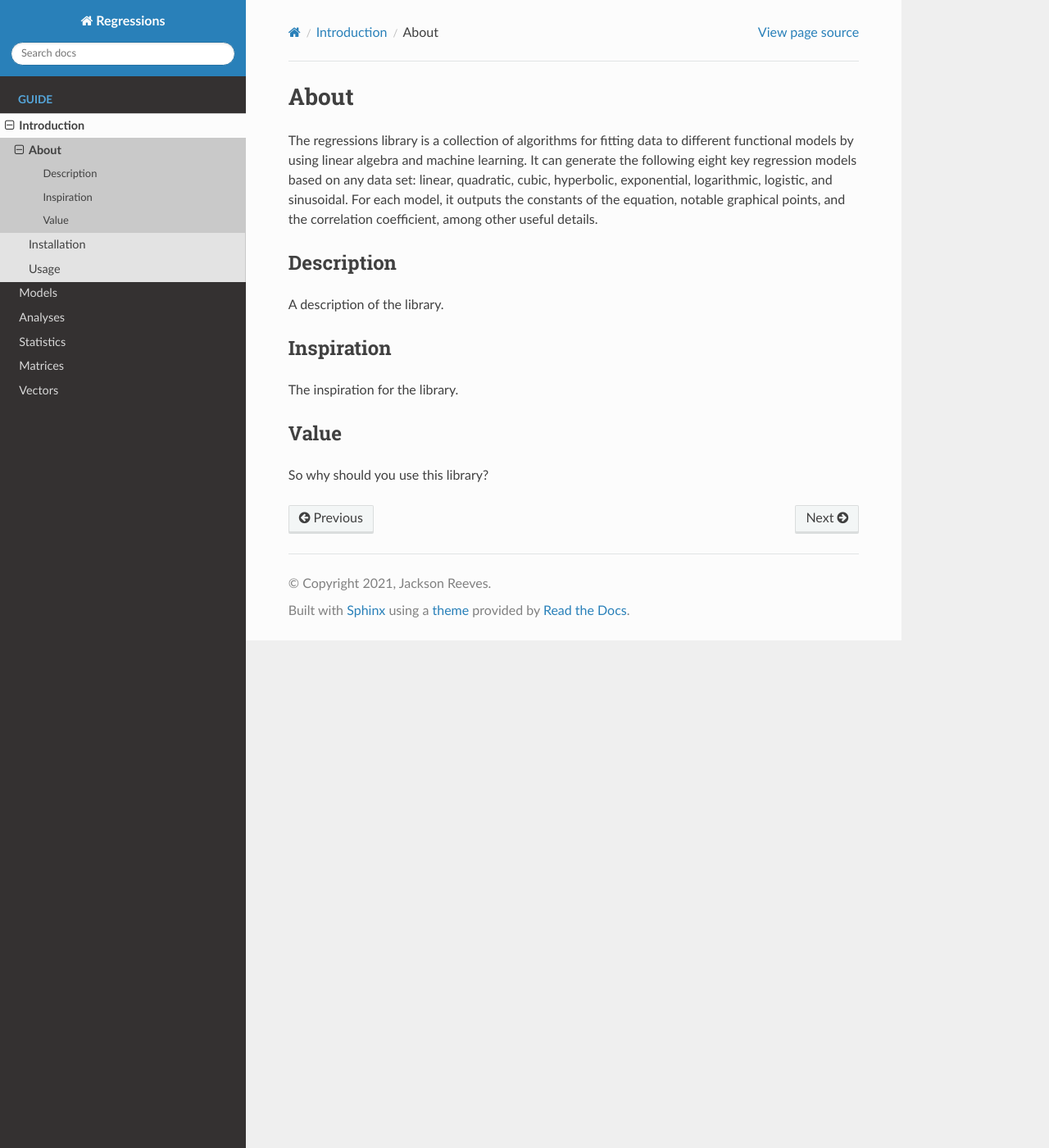
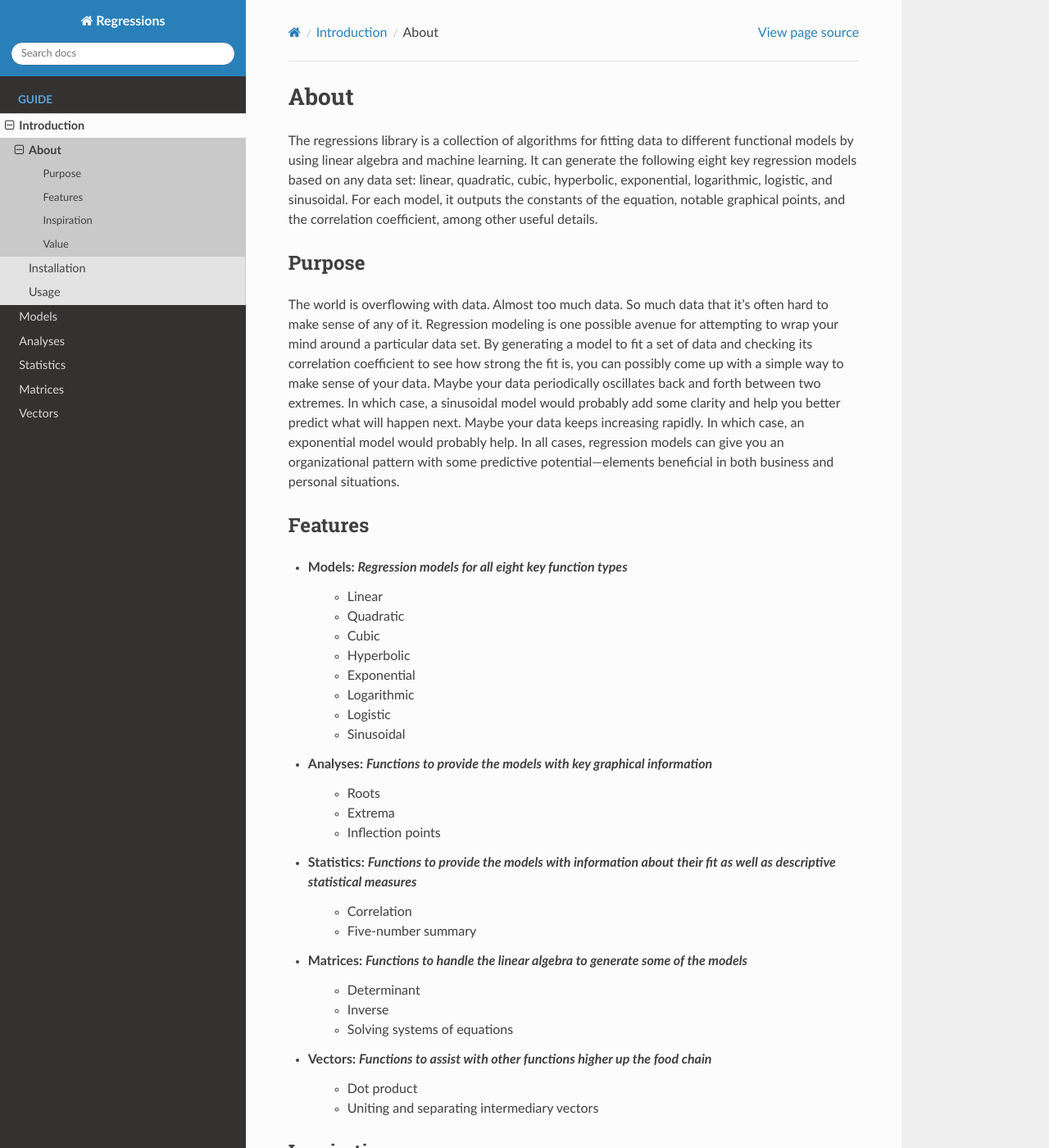
Before and after one commit to jtreeves/regressions_library, a Sphinx documentation site: the page built from documentation/source/introduction/pages/about.rst, in a window 1280 px wide and 1400 px high. Shown: the whole window at 82% size. Built offline with Sphinx 7.4.7 and the Read the Docs theme 2.0.0, drawn with Linux system fonts in a browser that asks for light colours; some of the changed text lies outside the part shown.

Commit message:
[about] Finalize page

```diff
--- a/documentation/source/introduction/pages/about.rst
+++ b/documentation/source/introduction/pages/about.rst
@@ -2,14 +2,41 @@ About
 -----
 The regressions library is a collection of algorithms for fitting data to different functional models by using linear algebra and machine learning. It can generate the following eight key regression models based on any data set: linear, quadratic, cubic, hyperbolic, exponential, logarithmic, logistic, and sinusoidal. For each model, it outputs the constants of the equation, notable graphical points, and the correlation coefficient, among other useful details.
 
-Description
-***********
-A description of the library.
+Purpose
+*******
+The world is overflowing with data. Almost too much data. So much data that it's often hard to make sense of any of it. Regression modeling is one possible avenue for attempting to wrap your mind around a particular data set. By generating a model to fit a set of data and checking its correlation coefficient to see how strong the fit is, you can possibly come up with a simple way to make sense of your data. Maybe your data periodically oscillates back and forth between two extremes. In which case, a sinusoidal model would probably add some clarity and help you better predict what will happen next. Maybe your data keeps increasing rapidly. In which case, an exponential model would probably help. In all cases, regression models can give you an organizational pattern with some predictive potential—elements beneficial in both business and personal situations.
+
+Features
+********
+
+* **Models**: *Regression models for all eight key function types*
+    * Linear
+    * Quadratic
+    * Cubic
+    * Hyperbolic
+    * Exponential
+    * Logarithmic
+    * Logistic
+    * Sinusoidal
+* **Analyses**: *Functions to provide the models with key graphical information*
+    * Roots
+    * Extrema
+    * Inflection points
+* **Statistics**: *Functions to provide the models with information about their fit as well as descriptive statistical measures*
+    * Correlation
+    * Five-number summary
+* **Matrices**: *Functions to handle the linear algebra to generate some of the models*
+    * Determinant
+    * Inverse
+    * Solving systems of equations
+* **Vectors**: *Functions to assist with other functions higher up the food chain*
+    * Dot product
+    * Uniting and separating intermediary vectors
 
 Inspiration
 ***********
-The inspiration for the library.
+Many sites on the web offer free generations of various regression models. However, most do not include sinusoidal or logistic regression models, since they would require using machine learning to generate them. I wanted to build a package for Python that involved all the regression models I saw on a regular basis, plus the two key models of sinusoidal and logistic. I also wanted to include a function that would generate all the models for a specific data set at once (hence, the `run_all` function).
 
 Value
 *****
-So why should you use this library?
+So why should you use this library? If you've ever been overwhelmed by too much data and just want to make sense of it, then this library is for you.
--- a/setup.py
+++ b/setup.py
@@ -18,8 +18,14 @@ setup(
     },
     classifiers=[
         'License :: OSI Approved :: MIT License',
+        'Programming Language :: Python',
         'Programming Language :: Python :: 3',
         'Programming Language :: Python :: 3.9',
+        'Topic :: Scientific/Engineering',
+        'Topic :: Scientific/Engineering :: Mathematics',
+        'Topic :: Software Development',
+        'Topic :: Software Development :: Libraries',
+        'Topic :: Software Development :: Libraries :: Python Modules'
     ],
     install_requires=['numpy', 'scipy']
 )
```
